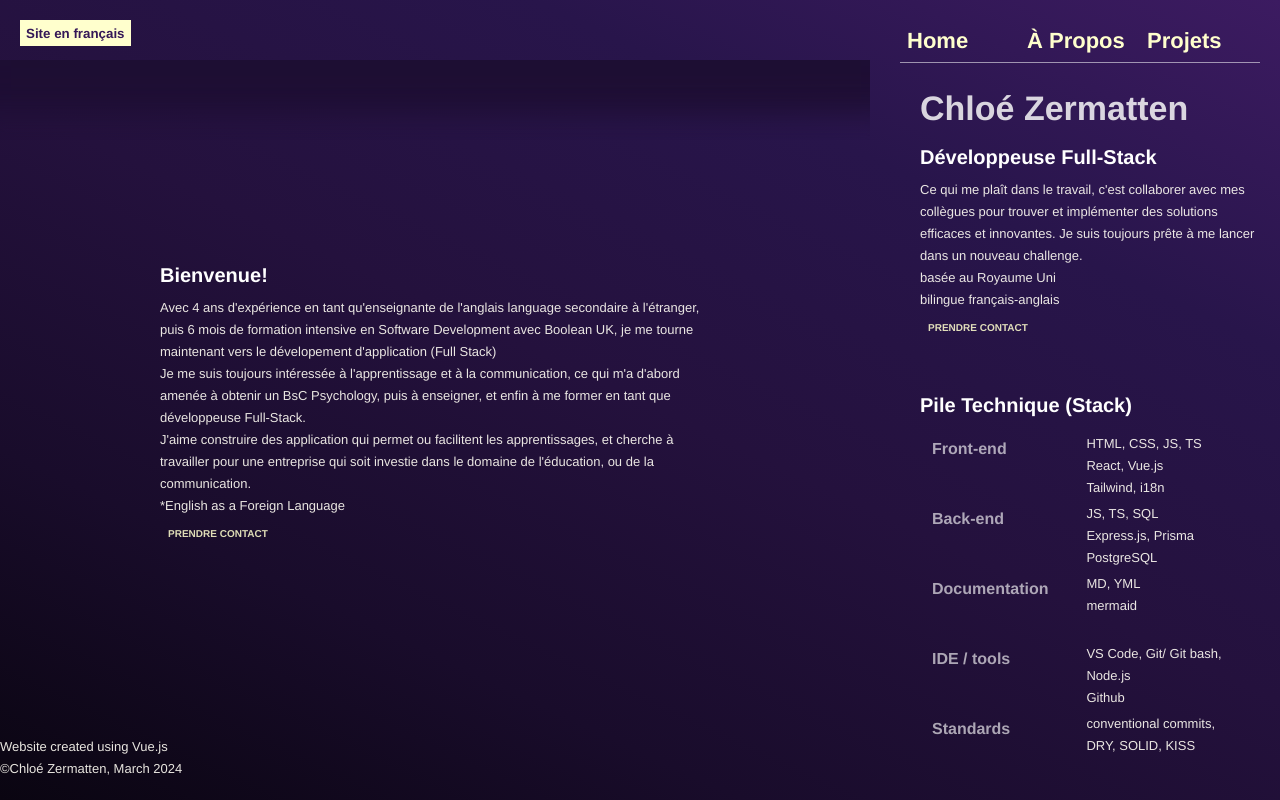
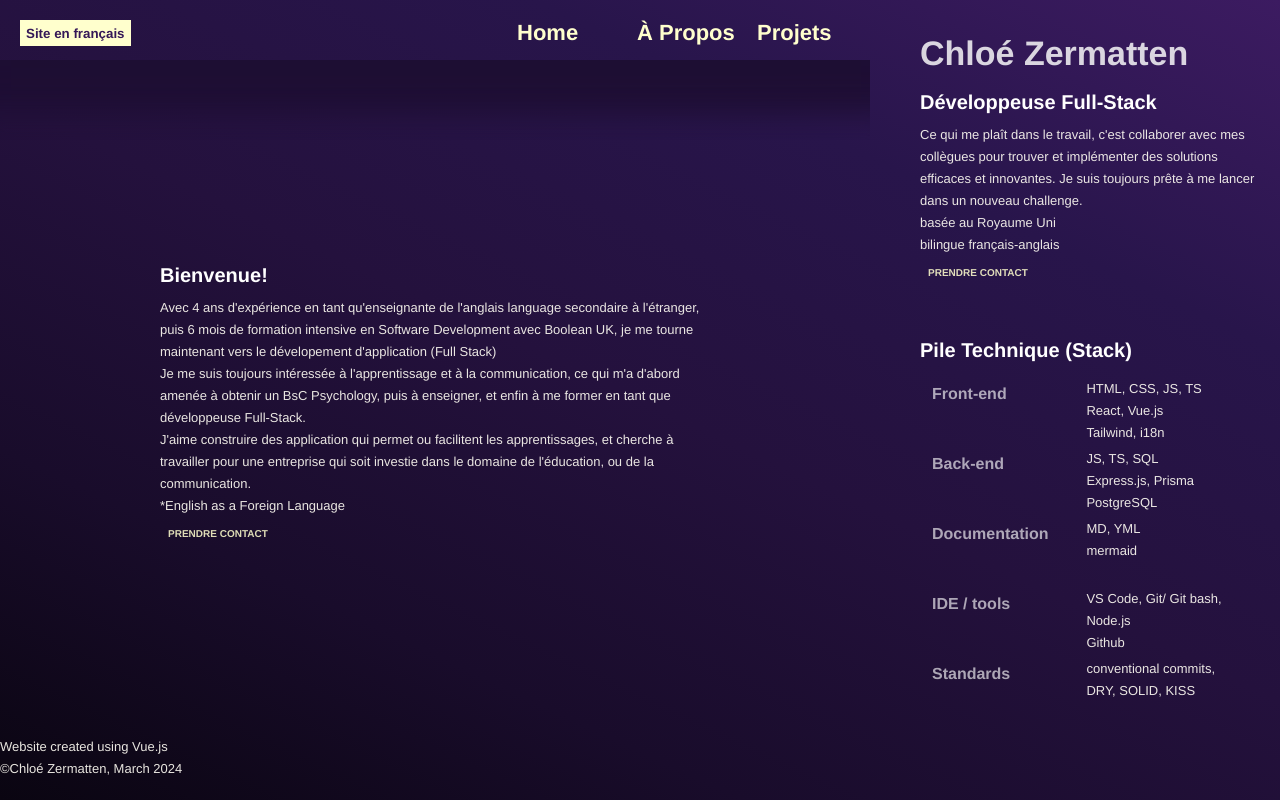
Before and after one commit to Chloe070196/my-portfolio, a Vue app: page / in a window 1280 px wide. Built offline with nearby package versions, Linux system fonts and the light colour scheme.

Commit message:
feat: change navbar position on screen

```diff
--- a/src/App.vue
+++ b/src/App.vue
@@ -2,11 +2,13 @@
 import { RouterView } from 'vue-router'
 import RightAside from './components/RightAside.vue';
 import ToggleLocale from './components/ToggleLocale.vue';
+import NavBar from './components/NavBar.vue';
 </script>
 
 
 <template>
   <main>
+    <NavBar />
     <RightAside />
     <RouterView />
     <div class="website-info">
--- a/src/components/NavBar.vue
+++ b/src/components/NavBar.vue
@@ -19,8 +19,9 @@ const { global: { t } } = inject('i18n')
     margin: 0;
     display: grid;
     grid-template-columns: repeat(3, 120px);
-    border-bottom: 1px solid rgba(255, 255, 255, 0.541);
-
+    position: fixed;
+    top: 0;
+    right: 410px;
 }
 a {
     color: rgb(255, 255, 205);
--- a/src/components/RightAside.vue
+++ b/src/components/RightAside.vue
@@ -1,11 +1,9 @@
 <script lang="ts" setup>
 import AboutSection from './AboutSection.vue';
 import StackSection from './StackSection.vue';
-import NavBar from './NavBar.vue';
 </script>
 <template>
     <aside>
-        <NavBar />
         <AboutSection />
         <StackSection />
     </aside>
```
